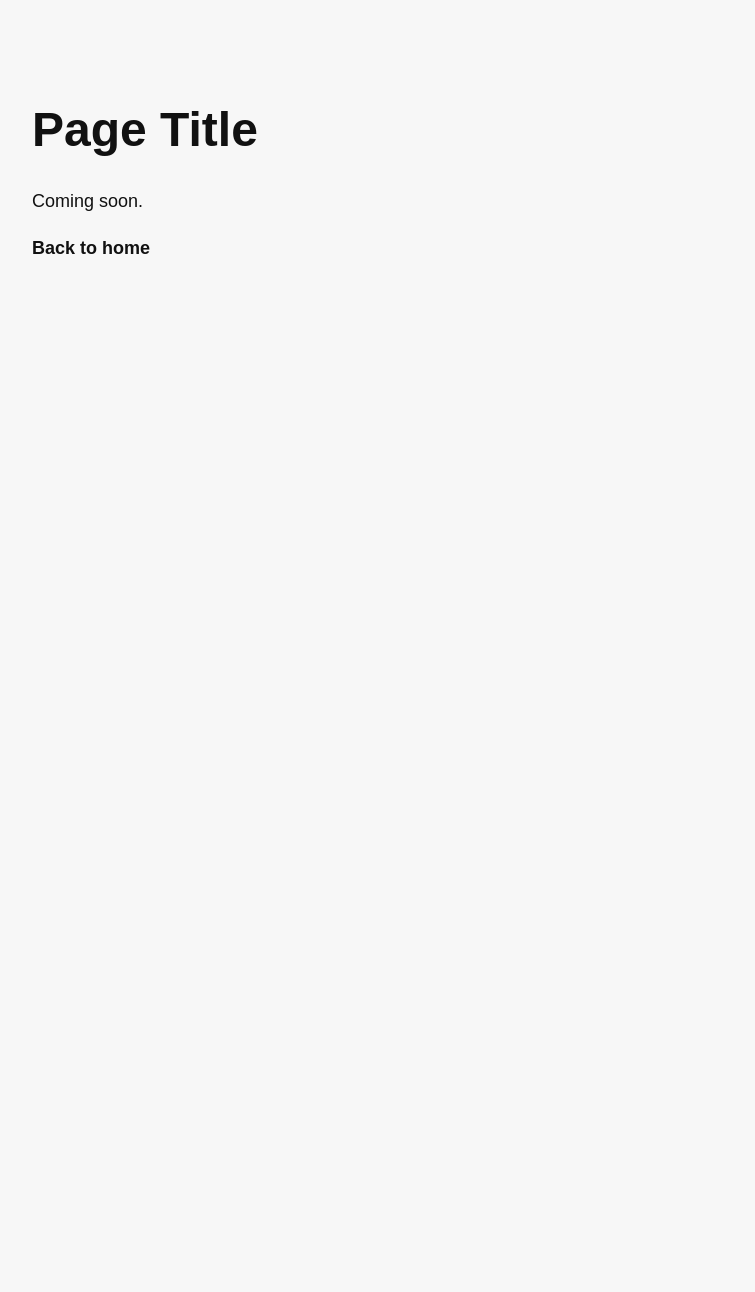
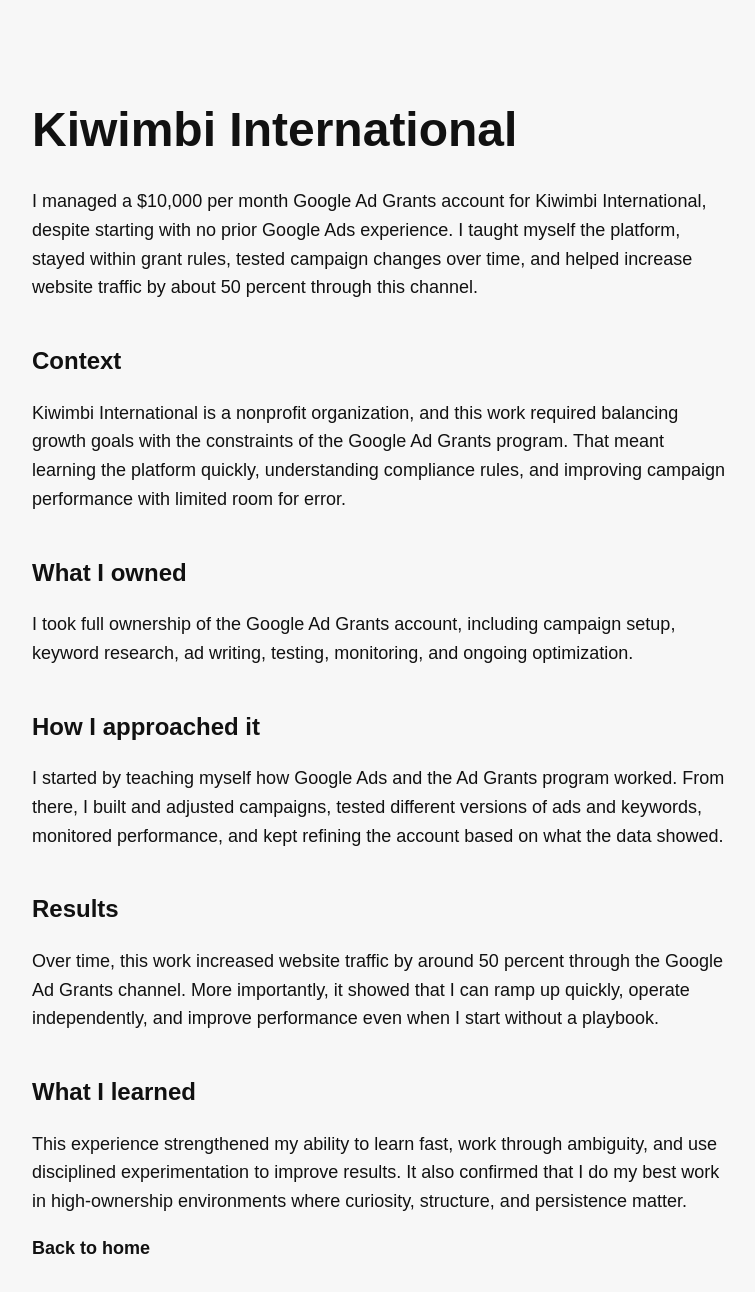
Before and after one commit to StratOthy/Othmane-Porfolio, a plain HTML site: page kiwimbi.html in a window 1280 px wide. Shown: the whole page, without its empty margins (158-913 px from the left). Before the commit the page ends 800 px from the top, so only its background shows below. Drawn offline with Linux system fonts and the light colour scheme.

Commit message:
Update kiwimbi.html

```diff
--- a/kiwimbi.html
+++ b/kiwimbi.html
@@ -5,8 +5,24 @@
   <link rel="stylesheet" href="style.css">
 </head>
 <body>
-  <h1>Page Title</h1>
-  <p>Coming soon.</p>
+  <h1>Kiwimbi International</h1>
+  <p>I managed a $10,000 per month Google Ad Grants account for Kiwimbi International, despite starting with no prior Google Ads experience. I taught myself the platform, stayed within grant rules, tested campaign changes over time, and helped increase website traffic by about 50 percent through this channel.</p>
+
+  <h2>Context</h2>
+  <p>Kiwimbi International is a nonprofit organization, and this work required balancing growth goals with the constraints of the Google Ad Grants program. That meant learning the platform quickly, understanding compliance rules, and improving campaign performance with limited room for error.</p>
+
+  <h2>What I owned</h2>
+  <p>I took full ownership of the Google Ad Grants account, including campaign setup, keyword research, ad writing, testing, monitoring, and ongoing optimization.</p>
+
+  <h2>How I approached it</h2>
+  <p>I started by teaching myself how Google Ads and the Ad Grants program worked. From there, I built and adjusted campaigns, tested different versions of ads and keywords, monitored performance, and kept refining the account based on what the data showed.</p>
+
+  <h2>Results</h2>
+  <p>Over time, this work increased website traffic by around 50 percent through the Google Ad Grants channel. More importantly, it showed that I can ramp up quickly, operate independently, and improve performance even when I start without a playbook.</p>
+
+  <h2>What I learned</h2>
+  <p>This experience strengthened my ability to learn fast, work through ambiguity, and use disciplined experimentation to improve results. It also confirmed that I do my best work in high-ownership environments where curiosity, structure, and persistence matter.</p>
+
   <p><a href="index.html">Back to home</a></p>
 </body>
 </html>
```
